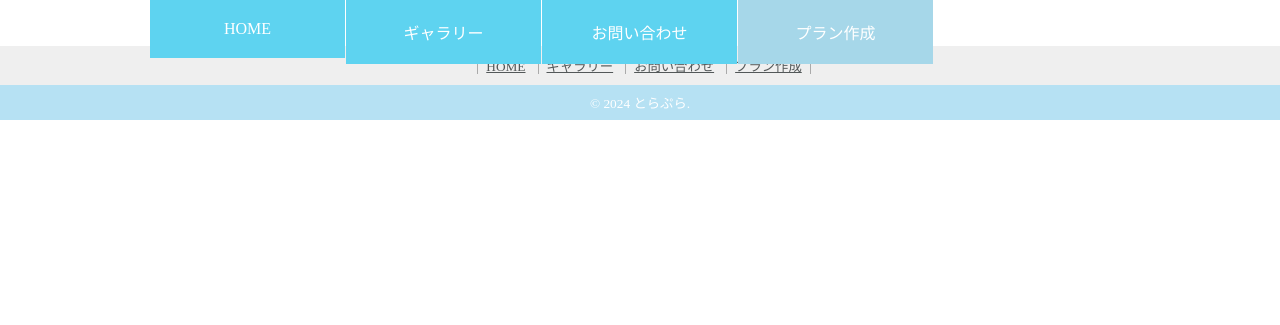
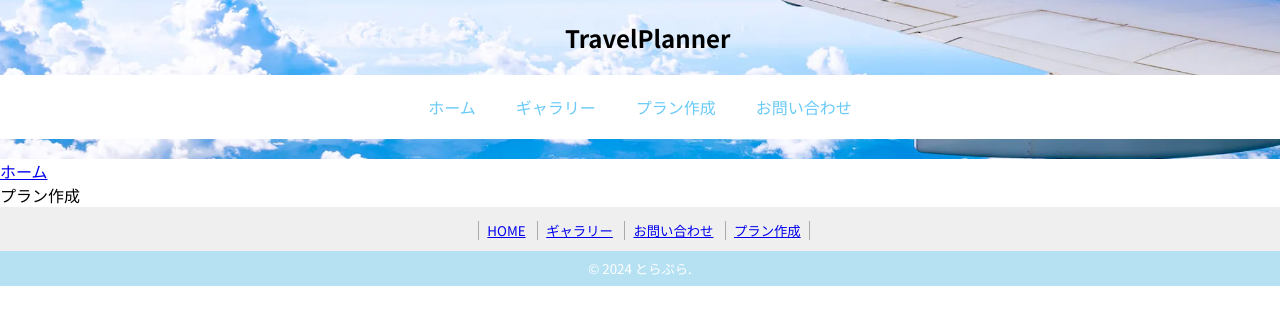
Before and after one commit to hornetalpha/torapura, a Django app: template torapuraapp/templates/plan.html in a window 1280 px wide. Shown: the top 325 px of the page. Run offline with Django 4.2, Linux system fonts and the light colour scheme; the template is opened without the code that fills it, so the values that code supplies are empty.

Commit message:
Update plan.html

```diff
--- a/torapuraapp/templates/plan.html
+++ b/torapuraapp/templates/plan.html
@@ -5,21 +5,19 @@
 <title>プラン作成</title>
 
 <link rel="stylesheet" href="https://cdn.jsdelivr.net/npm/swiper@11/swiper-bundle.min.css"/>
-<link rel="stylesheet" href="css/style.css">
+<link rel="stylesheet" href="style.css">
 
 
 </head>
 <body>
+  <div class="header">
+    <nav class="navbar">
+      <h2 class="logo">TravelPlanner</h2>
+      <ul class="menu">
+        <li><a href="index.html">ホーム</a></li>
+        <li><a href="gallery.html">ギャラリー</a></li>
+        <li class="current"><a href="plan.html">プラン作成</a></li>
 
- <header>
-   <!--<h1><img src="images/torapura.png" alt="とらぷら" width="300px"></h1>-->
-
-    <nav id="global_navi">
-      <ul>
-        <li><a href="index.html">HOME</a></li>
-        <li><a href="gallery.html">ギャラリー</a></li>
-        <!-- <li><a href="contact.html">お問い合わせ</a></li> -->
-        <!-- 追加 -->
         <li class="menu-item">
           <a href="contact.html">お問い合わせ</a>
           <ul class="drop-menu-list">
@@ -31,11 +29,10 @@
              </li>
           </ul>
         </li>
-        <!-- 追加 -->
-        <li class="current"><a href="plan.html">プラン作成</a></li>
 
       </ul>
     </nav>
+  </div>
 
     <div id="breadcrumb">
       <ol>
```
Lines whose indentation alone changed are shown as unchanged.
